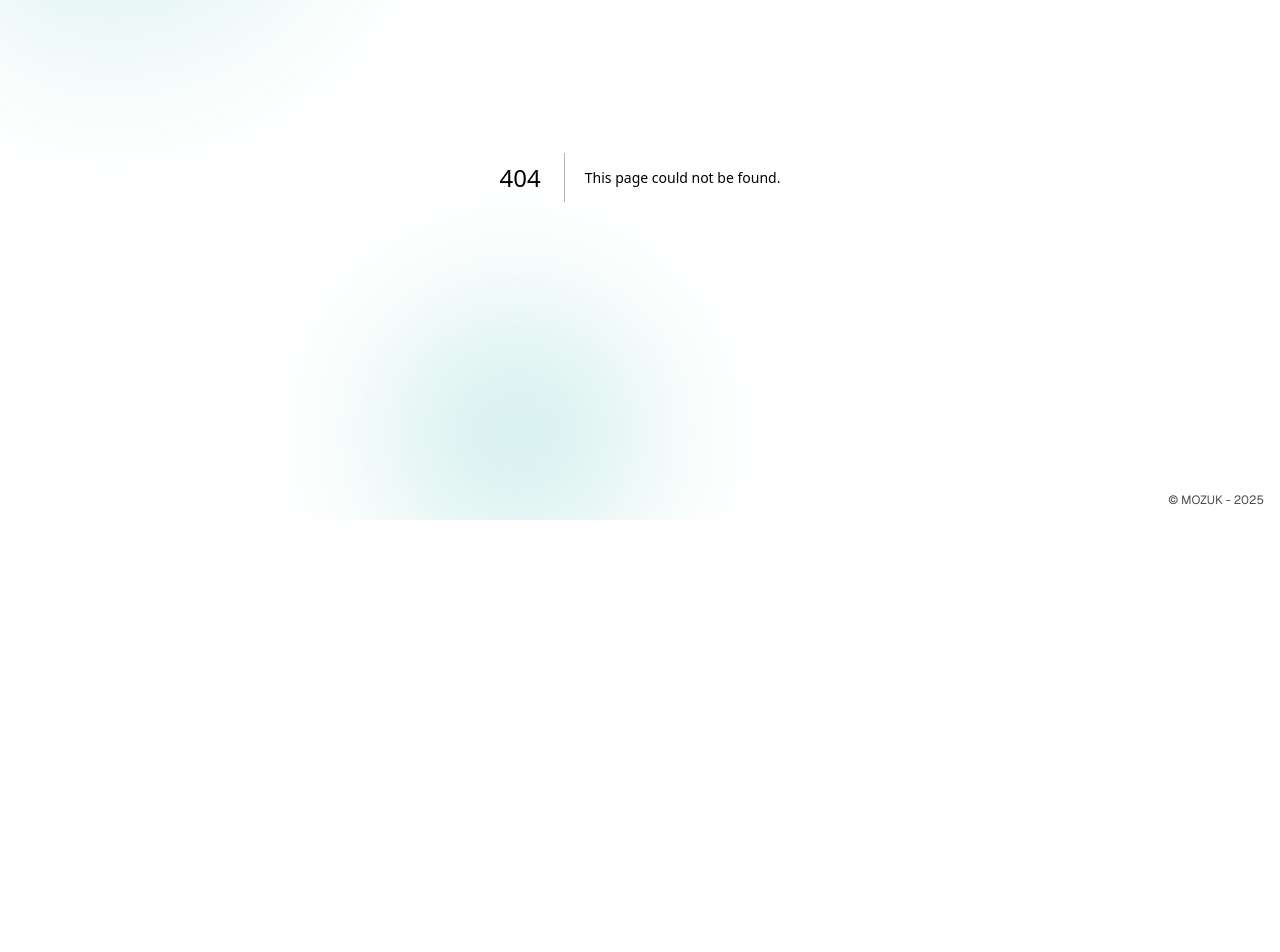
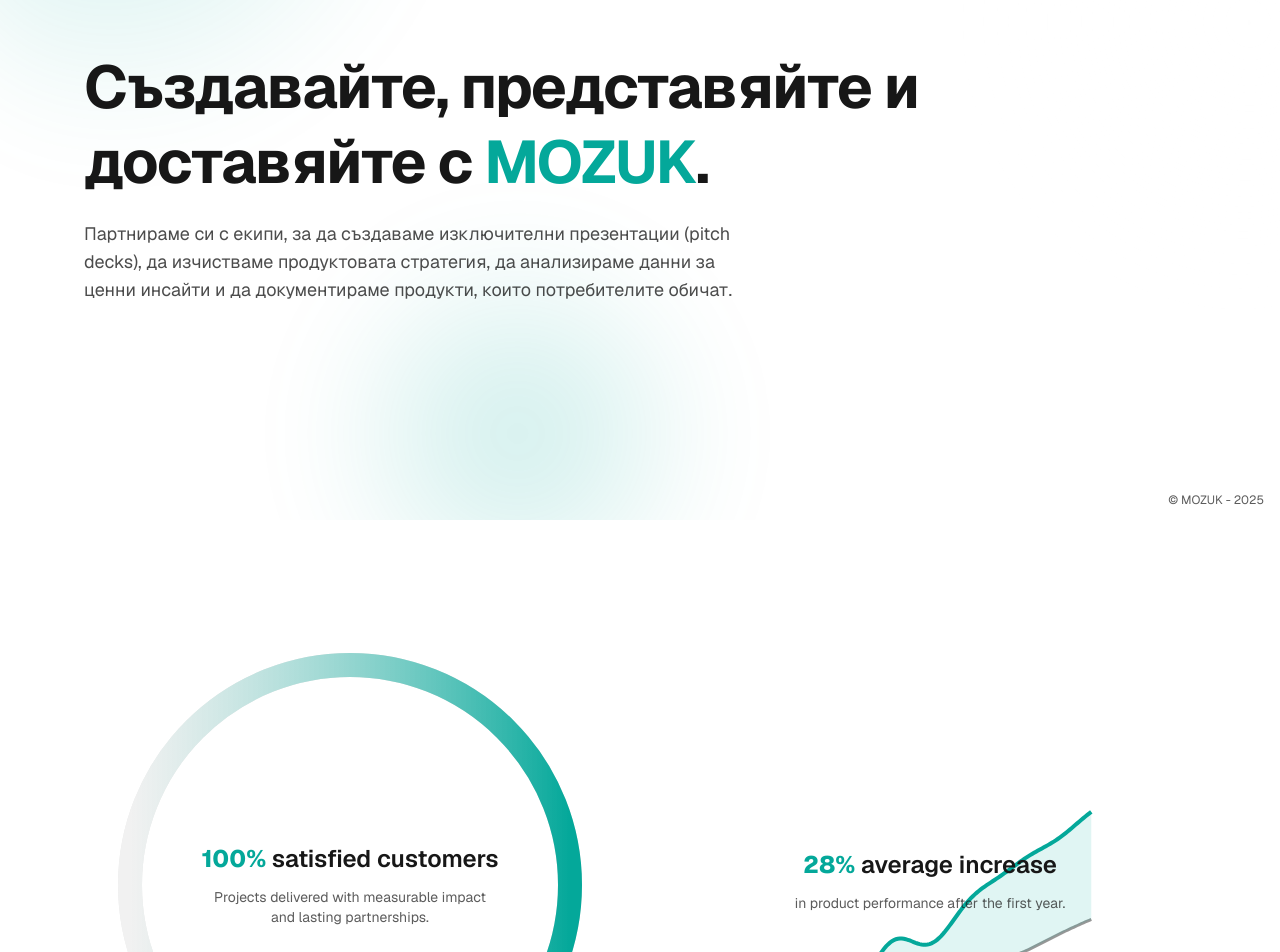
Before and after one commit to Drakhtar359/mozuk-site, a Next.js app in the folder apps/web/: page /home-bg in a window 1280 px wide. Before the commit this address had no page. Shown: the part 280-1232 px from the top of the page. Before the commit the page ends 857 px from the top, so only its background shows below. Built offline with nearby package versions, Linux system fonts and the light colour scheme.

Commit message:
feat: add Bulgarian page at /home-bg mirroring homepage layout

```diff
--- /dev/null
+++ b/apps/web/src/app/home-bg/page.tsx
@@ -0,0 +1,58 @@
+import ServicesCarousel from "@/components/ServicesCarousel";
+import SatisfactionStat from "@/components/SatisfactionStat";
+import PerformanceLineStat from "@/components/PerformanceLineStat";
+
+export default function HomeBg() {
+  return (
+    <main className="mx-auto max-w-6xl px-5">
+      <section className="relative min-h-[100svh] flex flex-col justify-center py-12 sm:py-16">
+        <h1 className="text-4xl sm:text-6xl font-bold tracking-tight leading-tight">
+          Създавайте, представяйте и доставяйте с
+          <span className="text-[var(--brand)]"> MOZUK</span>.
+        </h1>
+        <p className="mt-5 text-base sm:text-lg text-black/70 dark:text-white/70 max-w-2xl">
+          Партнираме си с екипи, за да създаваме изключителни презентации (pitch decks),
+          да изчистваме продуктовата стратегия, да анализираме данни за ценни инсайти
+          и да документираме продукти, които потребителите обичат.
+        </p>
+      </section>
+
+      <section className="py-16">
+        <div className="grid grid-cols-1 sm:grid-cols-2 gap-6 lg:gap-12 items-start">
+          <SatisfactionStat />
+          <PerformanceLineStat />
+        </div>
+      </section>
+
+      <section id="services" className="py-14 border-t border-black/10 dark:border-white/10">
+        <h2 className="text-2xl font-semibold">Услуги</h2>
+        <div className="mt-6">
+          <ServicesCarousel
+            services={[
+              { title: "Презентации за инвеститори", description: "Силни истории и ясни визуализации." },
+              { title: "Продуктова стратегия", description: "Ясни пътни карти и прецизно позициониране." },
+              { title: "Анализ на данни", description: "Инсайти, които водят до уверени решения." },
+              { title: "Продуктова документация", description: "Документация, която въвежда и овластява потребителите." },
+            ]}
+            autoMs={3000}
+          />
+        </div>
+      </section>
+
+      <section id="contact" className="py-20 border-t border-black/10 dark:border-white/10">
+        <div className="rounded-2xl p-8 sm:p-10 bg-black text-white dark:bg.white dark:text-black">
+          <h3 className="text-2xl font-semibold">Нека работим заедно</h3>
+          <p className="mt-3 text-sm/6 opacity-80 max-w-prose">
+            Разкажете ни за целите си. Отговаряме до 1 работен ден.
+          </p>
+          <a
+            href="mailto:hello@mozuk.co"
+            className="mt-6 inline-flex items-center rounded-md bg-[var(--brand)] text-white px-5 py-3 text-sm font-medium shadow-sm hover:opacity-90 transition"
+          >
+            hello@mozuk.co
+          </a>
+        </div>
+      </section>
+    </main>
+  );
+}
```
